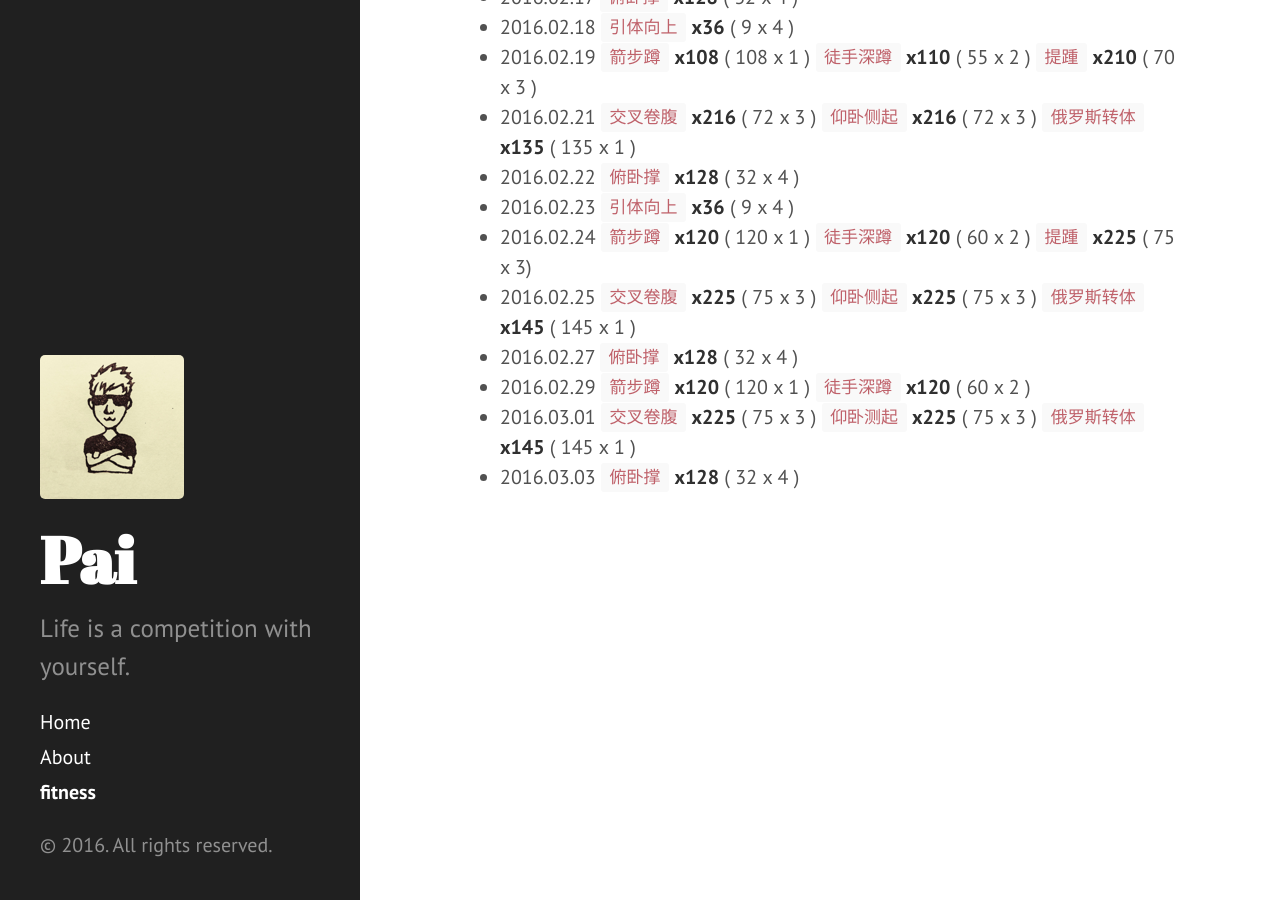
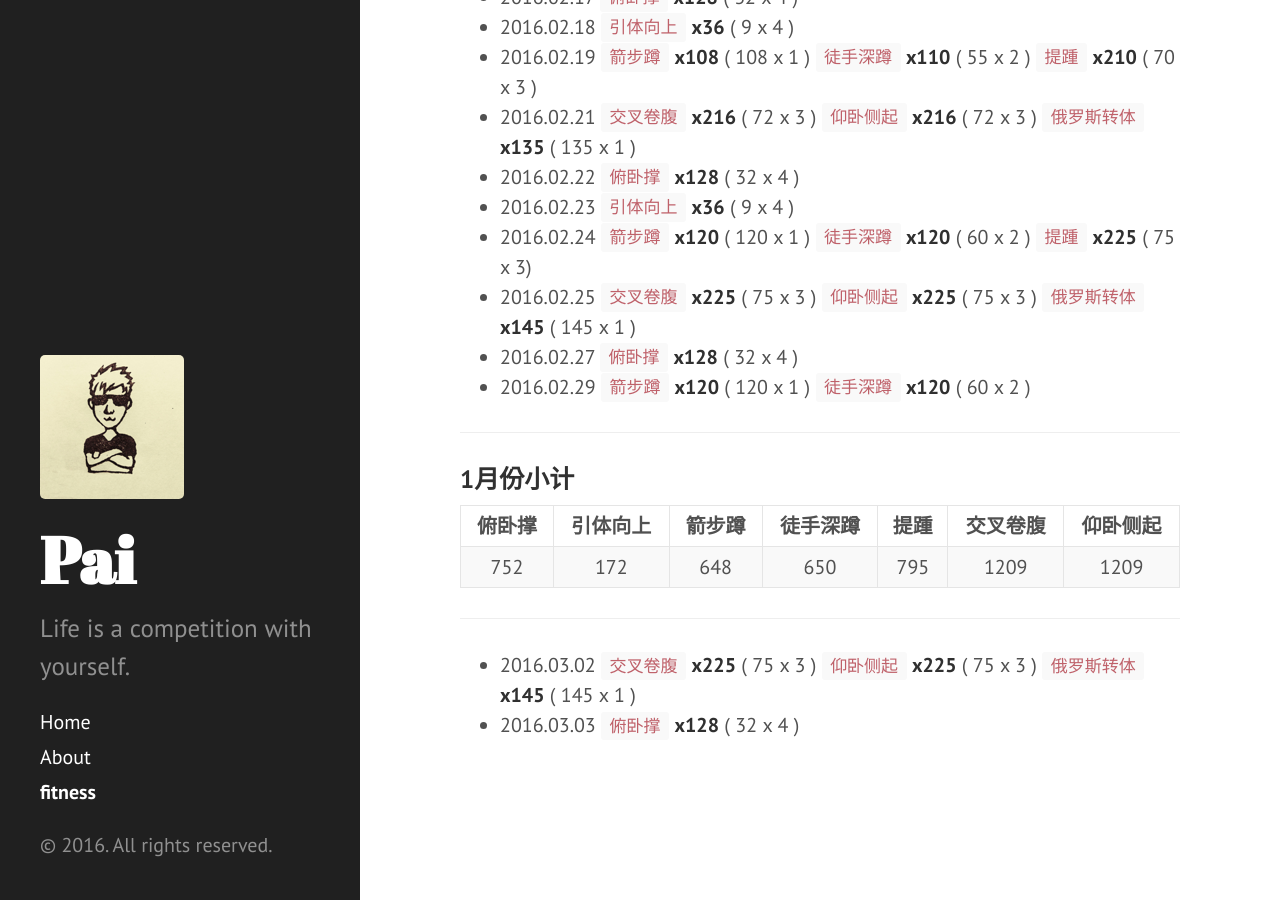
Before and after one commit to dragon8897/dragon8897.github.io, a Jekyll site: the page built from fitness.md, in a window 1280 px wide and 900 px high, scrolled down 2118 px. Built offline with Jekyll 4.4.1, drawn with Linux system fonts in a browser that asks for light colours; Markdown is read by kramdown in place of the engine named in the settings.

Commit message:
add statistic of February

```diff
--- a/fitness.md
+++ b/fitness.md
@@ -46,7 +46,7 @@ title: fitness
 - 2016.02.01 `交叉卷腹` **x180** ( 60 x 3 ) `仰卧侧起` **x180** ( 60 x 3 ) `俄罗斯转体` **x120** ( 120 x 1 )
 - 2016.02.03 `俯卧撑` **x120** ( 30 x 4 )
 - 2016.02.04 `引体向上` **x32** ( 8 x 4 )
-- 2016.02.06 `箭步蹲` **x100** ( 100 x 1 ) `徒手深度` **x100** ( 50 x 2 )
+- 2016.02.06 `箭步蹲` **x100** ( 100 x 1 ) `徒手深蹲` **x100** ( 50 x 2 )
 - 2016.02.07 `交叉卷腹` **x180** ( 60 x 3 ) `仰卧侧起` **x180** ( 60 x 3 ) `剪刀腿` **x40** ( 40 x 1 )
 - 2016.02.08 `俯卧撑` **x120** ( 30 x 4 )
 - 2016.02.09 `引体向上` **x32** ( 8 x 4 )
@@ -66,5 +66,16 @@ title: fitness
 - 2016.02.25 `交叉卷腹` **x225** ( 75 x 3 ) `仰卧侧起` **x225** ( 75 x 3 ) `俄罗斯转体` **x145** ( 145 x 1 )
 - 2016.02.27 `俯卧撑` **x128** ( 32 x 4 )
 - 2016.02.29 `箭步蹲` **x120** ( 120 x 1 ) `徒手深蹲` **x120** ( 60 x 2 )
-- 2016.03.01 `交叉卷腹` **x225** ( 75 x 3 ) `仰卧测起` **x225** ( 75 x 3 ) `俄罗斯转体` **x145** ( 145 x 1 )
+
+***
+
+### 1月份小计
+
+|俯卧撑|引体向上|箭步蹲|徒手深蹲|提踵|交叉卷腹|仰卧侧起|
+|:---:|:-----:|:--:|:-----:|:-:|:-----:|:-----:|
+|752|172|648|650|795|1209|1209|
+
+***
+
+- 2016.03.02 `交叉卷腹` **x225** ( 75 x 3 ) `仰卧侧起` **x225** ( 75 x 3 ) `俄罗斯转体` **x145** ( 145 x 1 )
 - 2016.03.03 `俯卧撑` **x128** ( 32 x 4 )
```
